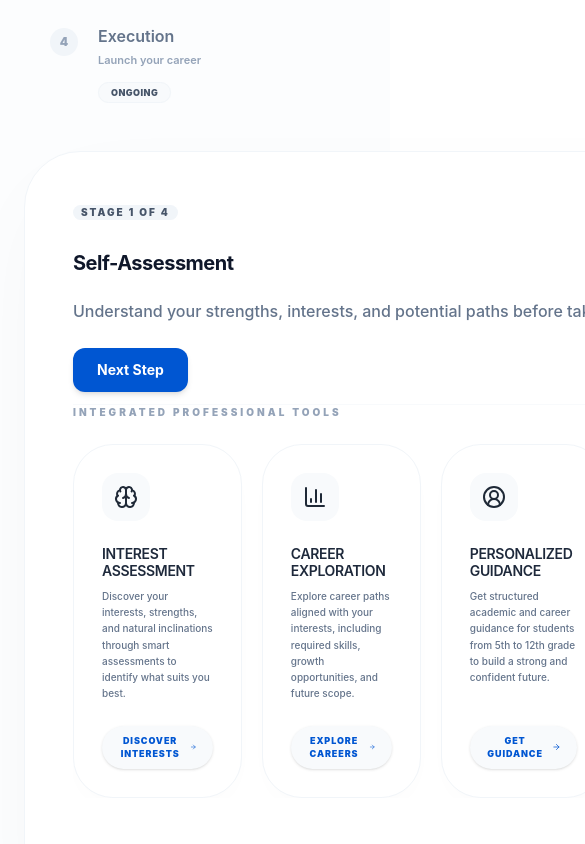
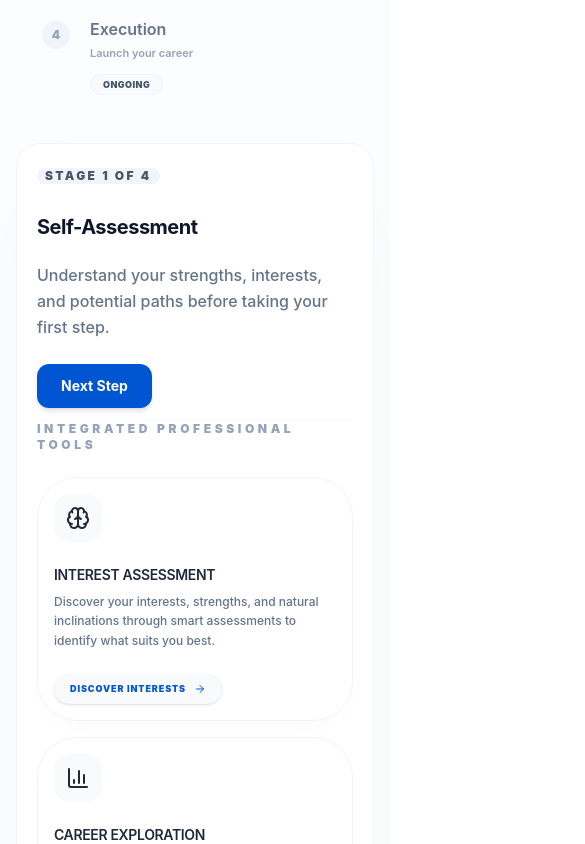
Before and after one commit to techaryahs/CareerAi, a React (Vite) app in the folder frontend/: page /services in a window 390 px wide. Shown: the part 1156-2000 px from the top of the page, 585 px wide, since content can reach past the window. Built offline with nearby package versions, Linux system fonts and the light colour scheme; no server answers.

Commit message:
Fix Career page responsiveness

```diff
--- a/frontend/src/pages/student/CareerJourney/components/JourneyStepper.jsx
+++ b/frontend/src/pages/student/CareerJourney/components/JourneyStepper.jsx
@@ -152,7 +152,7 @@ const steps = [
 const StepOptionsUI = ({ options, navigate, activeId }) => {
     return (
         <div className="w-full">
-            <div className="flex gap-5 overflow-x-auto md:grid md:grid-cols-3">
+            <div className="grid grid-cols-1 sm:grid-cols-2 lg:grid-cols-3 gap-4 sm:gap-5">
                 {options.map((option, i) => (
                     <motion.div
                         key={i}
@@ -163,13 +163,13 @@ const StepOptionsUI = ({ options, navigate, activeId }) => {
                             })
                         }
 
-                        className="bg-white p-7 rounded-[2.5rem] border border-[#f1f5f9] shadow-[0_10px_30px_-15px_rgba(0,0,0,0.04)] hover:shadow-[0_20px_50px_-15px_rgba(0,0,0,0.08)] hover:border-[#e2e8f0] transition-all cursor-pointer group flex flex-col items-start"
+                        className="bg-white p-4 sm:p-6 rounded-[2.5rem] border border-[#f1f5f9] shadow-[0_10px_30px_-15px_rgba(0,0,0,0.04)] hover:shadow-[0_20px_50px_-15px_rgba(0,0,0,0.08)] hover:border-[#e2e8f0] transition-all cursor-pointer group flex flex-col items-start"
                     >
                         <div className="bg-[#f8fafc] w-12 h-12 rounded-2xl flex items-center justify-center mb-6 group-hover:bg-[#0056d2] group-hover:text-white transition-all duration-500">
                             {React.cloneElement(option.icon, { className: 'w-6 h-6' })}
                         </div>
                         <h4 className="text-[14px] font-black text-[#1e293b] mb-2 leading-tight uppercase tracking-tight">{option.title}</h4>
-                        <p className="text-[#64748b] text-[10px] leading-relaxed mb-6 flex-1 font-medium">
+                        <p className="text-[#64748b] text-xs sm:text-sm leading-relaxed mb-6 flex-1 font-medium">
                             {option.desc}
                         </p>
                         <motion.button
@@ -227,15 +227,15 @@ const JourneyStepper = () => {
 
     return (
         <section className="py-5 bg-[#fcfdfe]">
-            <div className="max-w-7xl mx-auto px-6">
+            <div className="max-w-7xl mx-auto px-4 sm:px-6 lg:px-8">
                 <div className="text-center mb-20">
-                    <h2 className="text-4xl md:text-5xl font-black text-[#0f172a] mb-5 tracking-tight">Your Career Journey</h2>
+                    <h2 className="text-2xl sm:text-3xl md:text-4xl lg:text-5xl font-black text-[#0f172a] mb-5 tracking-tight">Your Career Journey</h2>
                     <p className="text-lg text-[#64748b] max-w-2xl mx-auto font-medium leading-relaxed">Follow our elite, data-backed framework to transition from potential to professionals.</p>
                 </div>
 
-                <div className="grid lg:grid-cols-12 gap-6 items-start">
+                <div className="grid grid-cols-1 lg:grid-cols-12 gap-6 items-start">
                     {/* Stepper Sidebar */}
-                    <div className="lg:col-span-4 space-y-4">
+                    <div className="lg:col-span-4 space-y-3 sm:space-y-4">
 
                         {steps.map((step) => (
                             <motion.div
@@ -278,17 +278,17 @@ const JourneyStepper = () => {
                                 initial={{ opacity: 0, scale: 0.98 }}
                                 animate={{ opacity: 1, scale: 1 }}
                                 exit={{ opacity: 0, scale: 0.98 }}
-                                className="bg-white rounded-[3.5rem] p-12 md:p-14 border border-[#f1f5f9] shadow-[0_30px_100px_-20px_rgba(0,0,0,0.04)] relative overflow-hidden"
+                                className="bg-white rounded-3xl sm:rounded-[3.5rem] p-5 sm:p-8 md:p-12 border border-[#f1f5f9] shadow-[0_30px_100px_-20px_rgba(0,0,0,0.04)] relative overflow-hidden"
                             >
                                 {/* Professional Background Accent */}
                                 <div className="absolute top-0 right-0 w-[400px] h-[400px] bg-[#f8fafc] rounded-full blur-[100px] opacity-60 -mr-40 -mt-40 -z-10" />
 
                                 <div className="grid md:grid-cols-2 gap-6 items-center mb-3">
                                     <div>
-                                        <span className="inline-block px-2 py-1.2 rounded-full bg-[#f1f5f9] text-[#475569] text-[10px] font-black uppercase tracking-[0.2em] mb-8">
+                                        <span className="inline-block px-2 py-1.2 rounded-full bg-[#f1f5f9] text-[#475569] text-xs sm:text-sm font-black uppercase tracking-[0.2em] mb-8">
                                             Stage {activeStep.id} of 4
                                         </span>
-                                        <h2 className="text-4xl md:text-5xl font-black text-[#0f172a] mb-6 tracking-tight leading-[1.1]">{activeStep.title}</h2>
+                                        <h2 className="text-2xl sm:text-3xl md:text-4xl lg:text-5xl font-black text-[#0f172a] mb-6 tracking-tight leading-[1.1]">{activeStep.title}</h2>
                                         <p className="text-[#64748b] text-base leading-relaxed font-medium">
                                             {activeStep.description}
                                         </p>
@@ -317,7 +317,7 @@ const JourneyStepper = () => {
                                 </div>
 
                                 <div className="pt-0 border-t border-[#f8fafc]">
-                                    <h5 className="text-[10px] font-black text-[#94a3b8] uppercase tracking-[0.3em] mb-6">Integrated Professional Tools</h5>
+                                    <h5 className="text-xs sm:text-sm font-black text-[#94a3b8] uppercase tracking-[0.3em] mb-6">Integrated Professional Tools</h5>
                                     <StepOptionsUI
                                         options={activeStep.options}
                                         navigate={navigate}
```
Also changed, not shown: 1 other file (tests, documents, lock files or other folders).
